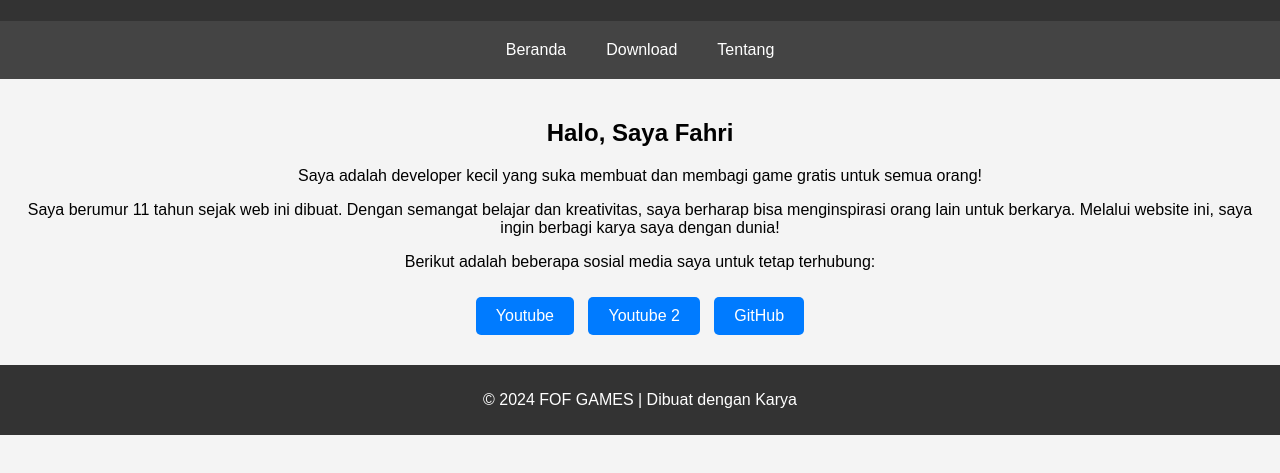
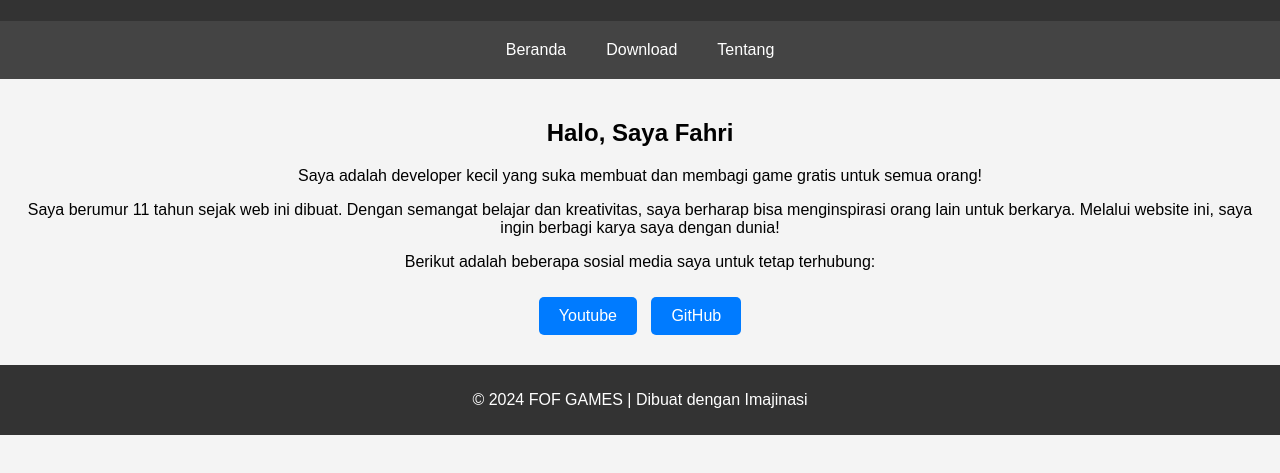
Before and after one commit to Fahri-original/FOF-GAME, a plain HTML site: page tentang.html in a window 1280 px wide. Shown: the part 99-572 px from the top of the page. Drawn offline with Linux system fonts and the light colour scheme.

Commit message:
Add files via upload

```diff
--- a/tentang.html
+++ b/tentang.html
@@ -74,13 +74,12 @@
     <p>Saya adalah developer kecil yang suka membuat dan membagi game gratis untuk semua orang!</p>
     <p>Saya berumur 11 tahun sejak web ini dibuat. Dengan semangat belajar dan kreativitas, saya berharap bisa menginspirasi orang lain untuk berkarya. Melalui website ini, saya ingin berbagi karya saya dengan dunia!</p>
     <p>Berikut adalah beberapa sosial media saya untuk tetap terhubung:</p>
-    <a class="social-button" href="https://www.youtube.com/@Neroku-F35x" target="_blank">Youtube</a>
-    <a class="social-button" href="https://www.youtube.com/@game-pojok132" target="_blank">Youtube 2</a>
+    <a class="social-button" href="https://www.youtube.com/@Fahri-a47" target="_blank">Youtube</a>
     <a class="social-button" href="https://github.com/search?q=Fahri-original&type=repositories" target="_blank">GitHub</a>
 </div>
 
 <footer>
-    <p>&copy; 2024 FOF GAMES | Dibuat dengan Karya</p>
+    <p>&copy; 2024 FOF GAMES | Dibuat dengan Imajinasi</p>
 </footer>
 
 </body>
```
